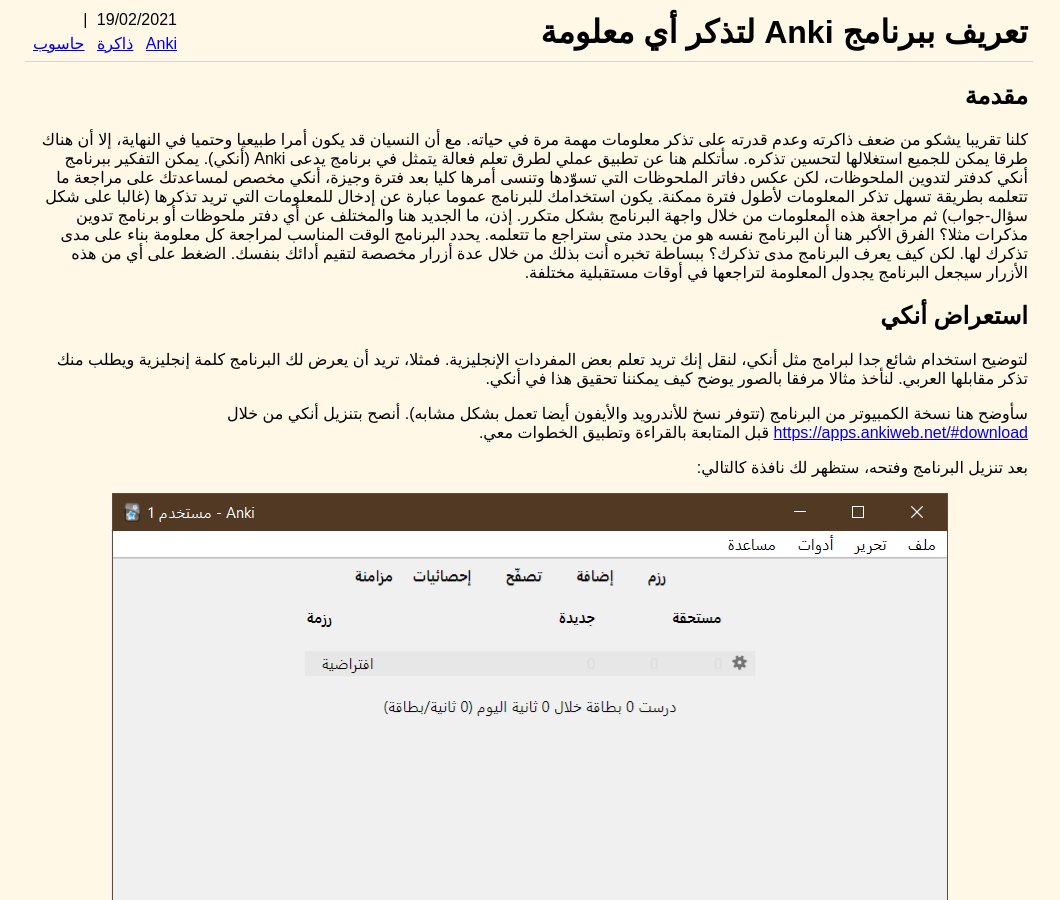
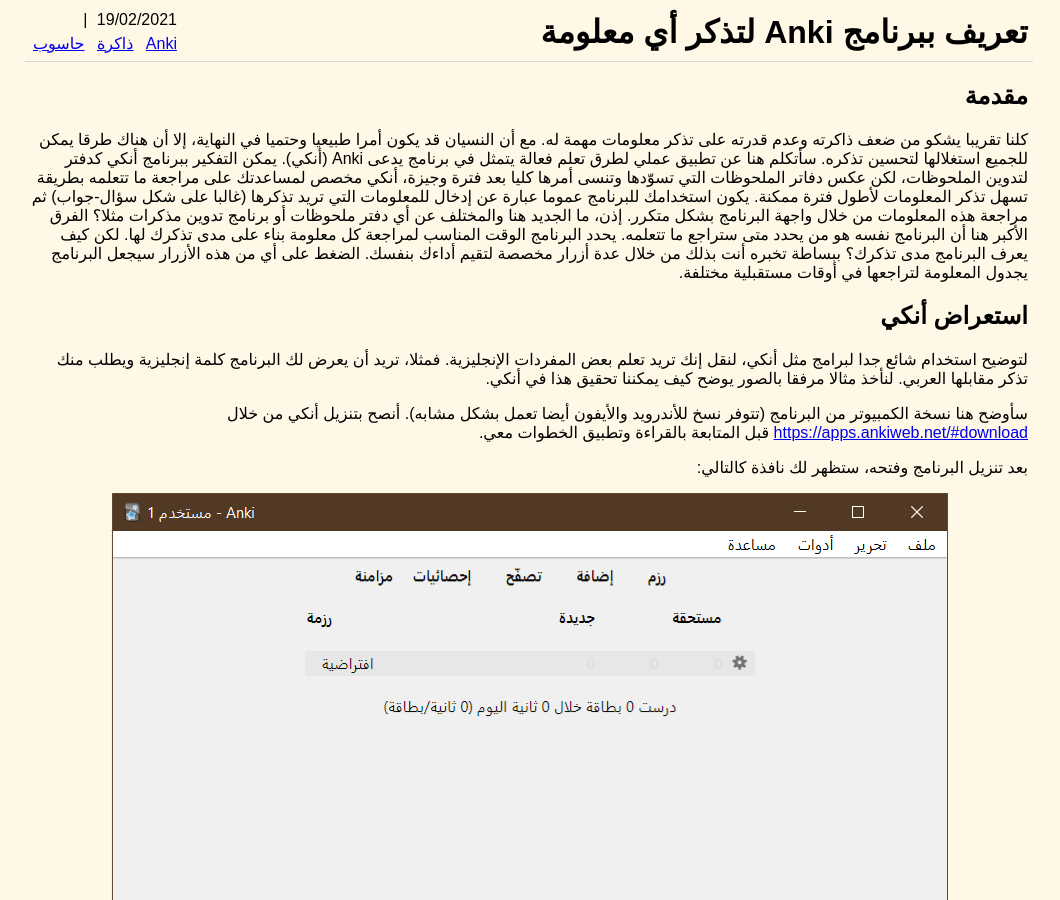
Before and after one commit to abdnh/abdnh.github.io, a Jekyll site: the page built from _posts/2021-02-19-anki-intro.md, in a window 1280 px wide and 900 px high. Shown: the whole window, without its empty margins (111-1171 px from the left). Built offline with Jekyll 4.4.1, drawn with Linux system fonts in a browser that asks for light colours; some of the changed text lies outside the part shown.

Commit message:
Fix typos and stylistic changes

```diff
--- a/_posts/2021-02-19-anki-intro.md
+++ b/_posts/2021-02-19-anki-intro.md
@@ -7,7 +7,7 @@
 
 ## مقدمة
 
-كلنا تقريبا يشكو من ضعف ذاكرته وعدم قدرته على تذكر معلومات مهمة مرة في حياته.
+كلنا تقريبا يشكو من ضعف ذاكرته وعدم قدرته على تذكر معلومات مهمة له.
 مع أن النسيان قد يكون أمرا طبيعيا وحتميا في النهاية، إلا أن هناك طرقا يمكن للجميع استغلالها لتحسين تذكره.
 سأتكلم هنا عن تطبيق عملي لطرق تعلم فعالة يتمثل في برنامج يدعى Anki (أنكي).
 يمكن التفكير ببرنامج أنكي كدفتر لتدوين الملحوظات، لكن عكس دفاتر الملحوظات التي تسوّدها وتنسى أمرها كليا بعد فترة وجيزة،
@@ -16,7 +16,7 @@
 ثم مراجعة هذه المعلومات من خلال واجهة البرنامج بشكل متكرر.
 إذن، ما الجديد هنا والمختلف عن أي دفتر ملحوظات أو برنامج تدوين مذكرات مثلا؟
 الفرق الأكبر هنا أن البرنامج نفسه هو من يحدد متى ستراجع ما تتعلمه. يحدد البرنامج الوقت المناسب لمراجعة كل معلومة بناء
-على مدى تذكرك لها. لكن كيف يعرف البرنامج مدى تذكرك؟ ببساطة تخبره أنت بذلك من خلال عدة أزرار مخصصة لتقيم أدائك بنفسك.
+على مدى تذكرك لها. لكن كيف يعرف البرنامج مدى تذكرك؟ ببساطة تخبره أنت بذلك من خلال عدة أزرار مخصصة لتقيم أداءك بنفسك.
 الضغط على أي من هذه الأزرار سيجعل البرنامج يجدول المعلومة لتراجعها في أوقات مستقبلية مختلفة.
 
 ## استعراض أنكي
@@ -60,14 +60,14 @@
 أضف كلمة أخرى من ذهنك ثم أغلق النافذة.
 
 في النافذة الرئيسية، ستجد أن هناك قائمة بالـ*رزم* الموجودة لدينا. الرزم هي ببساطة
-أوعية تخزن فيها بطاقاتك بشكل منظم حسب الموضوع مثلا. لدينا هنا فقط رزمة باسم "افتراضية".
+أوعية تخزن فيها بطاقاتك بشكل منظم حسب الموضوع مثلا. لدينا هنا فقط رزمة باسم «افتراضية».
 ستلاحظ أعلى قائمة الرزم كلمات مثل جديدة ومستحقة، وعدد 2 بالأزرق تحت عنوان «جديدة».
 
 {% include image.html file="anki-main-window-with-new-cards.png"
    caption="نافذة أنكي الرئيسية بعد إضافة بطاقتين"
 %}
 
-لننقر على "افتراضية" يظهر لنا التالي:
+لننقر على «افتراضية» يظهر لنا التالي:
 
 {% include image.html file="anki-overview-screen.png"
    caption="شاشة موجز الرزمة في أنكي"
@@ -95,7 +95,7 @@
 و«جيد» يعني أن تذكرك للجواب كان مرضيا لكن لا يمكنك أن تقول إنه سهل،
 و«صعب» تعني أنك تذكرت الجواب بصعوبة، بينما «مجددًا» تعني أنك فشلت بتذكر الجواب.
 بخصوص الرموز فوق كل زر، فهي تشير إلى الوقت الذي يجب أن تراجع فيه البطاقة مجددا
-لتعزز من رسوخها في ذاكرتك (البرنامج "يخفي" البطاقات ويظهرها في الشاشة الرئيسية حسب هذه الأوقات).
+لتعزز من رسوخها في ذاكرتك (البرنامج «يخفي» البطاقات ويظهرها في الشاشة الرئيسية حسب هذه الأوقات).
 فـ "4 ي" مثلا تعني أن عليك مراجعة البطاقة مجددا بعد أربع أيام
 إذا وجدت البطاقة سهلة وضغطت على زر «سهل»، بينما تعني "<10 د" عند الضغط على زر «جيد» أن عليك
 مراجعة البطاقة بعد عشر دقائق وسيظهر البرنامج البطاقة بعد عشر دقائق أو يزيد بقليل.
@@ -157,7 +157,7 @@
 
 فعالية التكرار المتباعد مدّعمة بأكثر من قرن من الدراسات العلمية في مجال الذاكرة[^2].
 
-يمكن تمثيل فكرة تلاشي الذكريات مع الوقت بما يسمى **بمنحنى النسيان**، أو منحنى إبنجهاوس،
+يمكن تمثيل فكرة تلاشي الذكريات مع الوقت بما يسمى *بمنحنى النسيان*، أو منحنى إبنجهاوس،
 نسبة إلى مكتشفه [هيرمان إبنجهاوس](https://ar.wikipedia.org/wiki/%D9%87%D9%8A%D8%B1%D9%85%D8%A7%D9%86_%D8%A5%D8%A8%D9%86%D8%AC%D9%87%D8%A7%D9%88%D8%B3).
 
 {% include image.html file="ltm/Ebbinghaus.png"
@@ -256,7 +256,7 @@
   القاعدة الذهبية تقول إن كل بطاقة يجب أن تسأل سؤالا واحدا محددا يمكنك تقييمه ببساطة.
   إذا وجدت نفسك تتردد كثيرا في تقييم بطاقة، فقد يكون هناك خطب ما في طريقة صياغتك للبطاقة (ربما معلومات كثيرة أو أسئلة غير واضحة).
   فائدة أخرى للبطاقات البسيطة هي أنها تجعلك تجزئ المعرفة إلى قطع بسيطة يسهل عليك التعامل معها وتقييمها،
-  حيث يكون لكل "قطعة" معلومات بسيطة جدول مراجعة مختلف حسب صعوبتها، وهذا يعزز من فعالية أنكي ويوفر الوقت.
+  حيث يكون لكل «قطعة» معلومات بسيطة جدول مراجعة مختلف حسب صعوبتها، وهذا يعزز من فعالية أنكي ويوفر الوقت.
 
 هاتان القاعدتان هما جزء مما يعرف بالقواعد العشرين لصياغة المعرفة، وهي قواعد مشهورة لدى
 مستخدمي برامج بطاقات الاستذكار والتكرار المتباعد.
```
Also changed, not shown: other parts of _posts/2021-02-19-anki-intro.md (+2 -2 lines).
